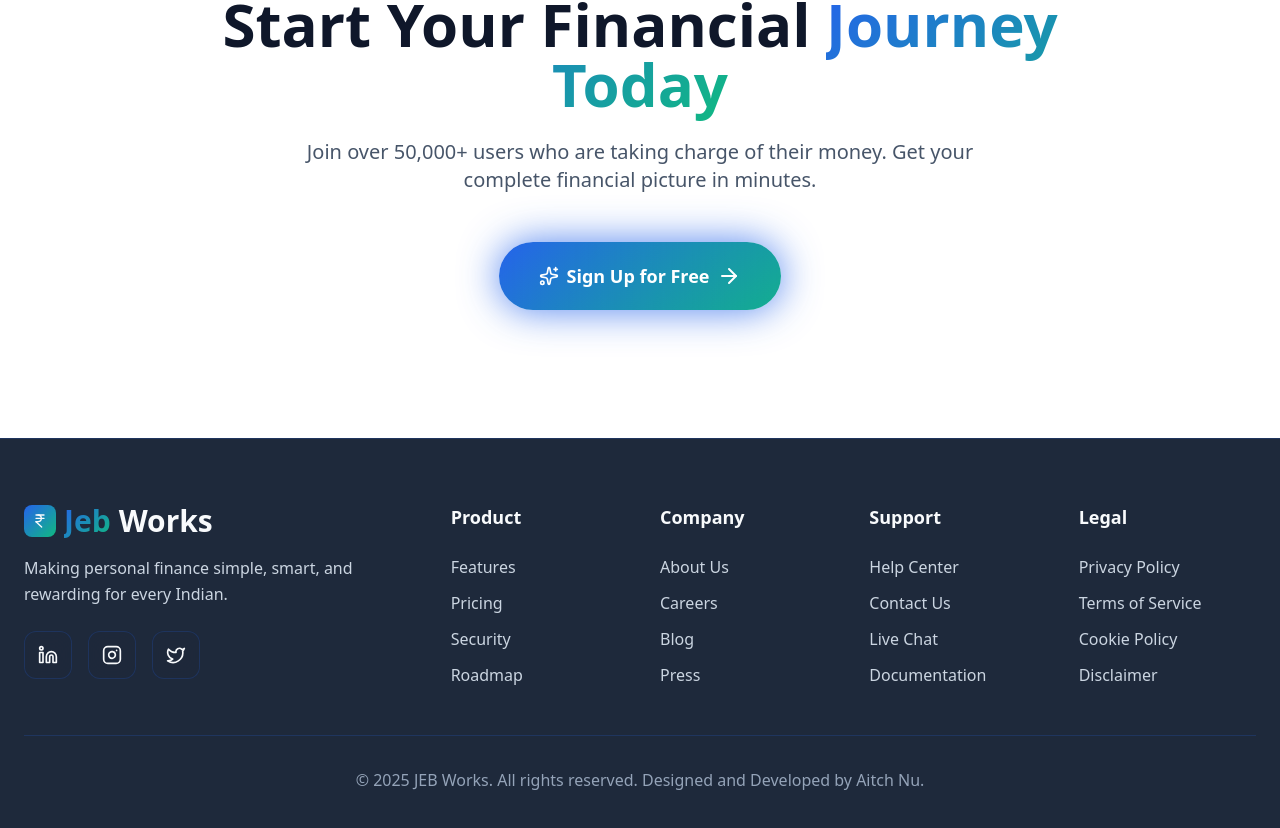
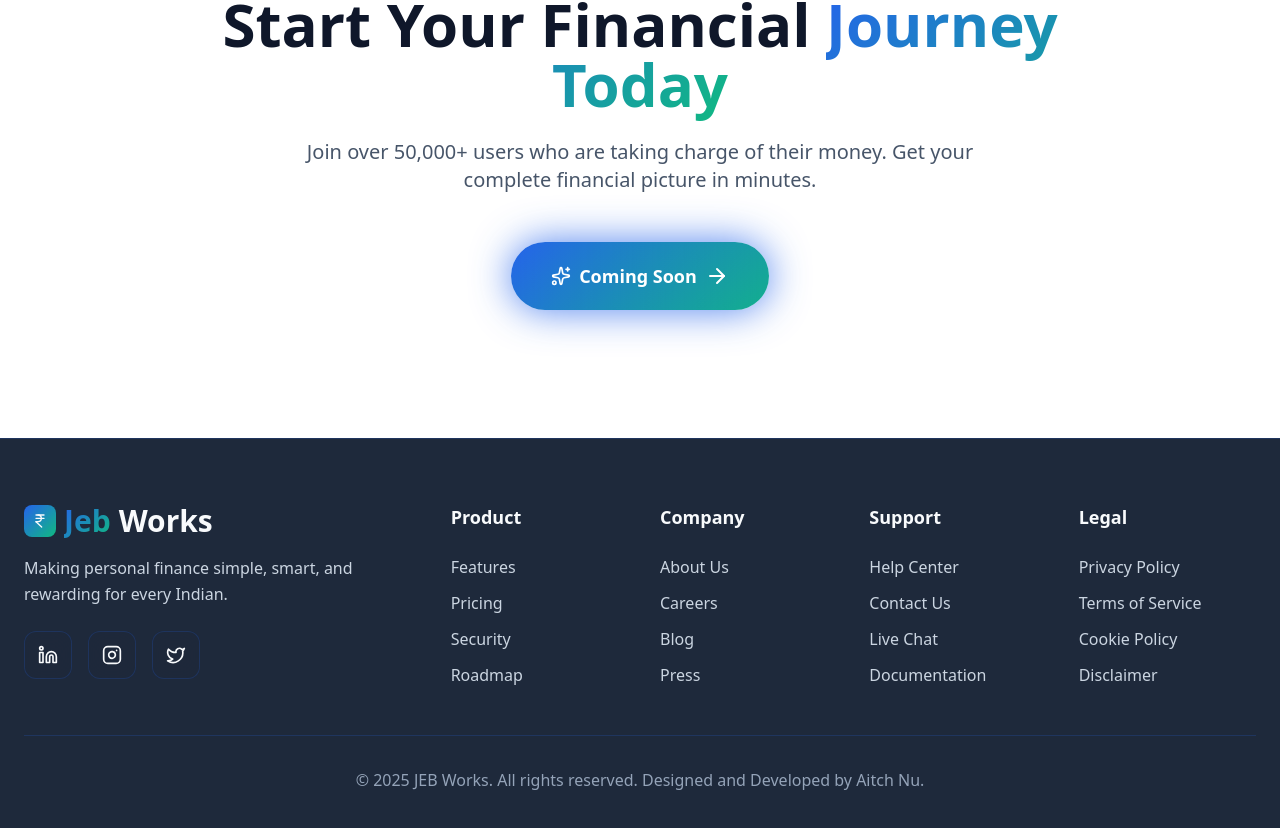
Before and after one commit to Jebworks/JEB-works-website, a React (Vite) app: page / in a window 1280 px wide. Shown: the part 6913-7741 px from the top of the page. Built offline with nearby package versions, Linux system fonts and the light colour scheme.

Commit message:
Update StartJourneySection.jsx

```diff
--- a/src/components/sections/StartJourneySection.jsx
+++ b/src/components/sections/StartJourneySection.jsx
@@ -39,7 +39,7 @@ const StartJourneySection = ({ sectionRef, scrollToSection }) => {
             >
               <span className="relative z-10 flex items-center gap-2 text-white">
                 <Sparkles size={20} />
-                Sign Up for Free
+                Coming Soon
                 <ArrowRight className="group-hover:translate-x-1 transition-transform" />
               </span>
               <div className="absolute inset-0 shimmer" />
```
